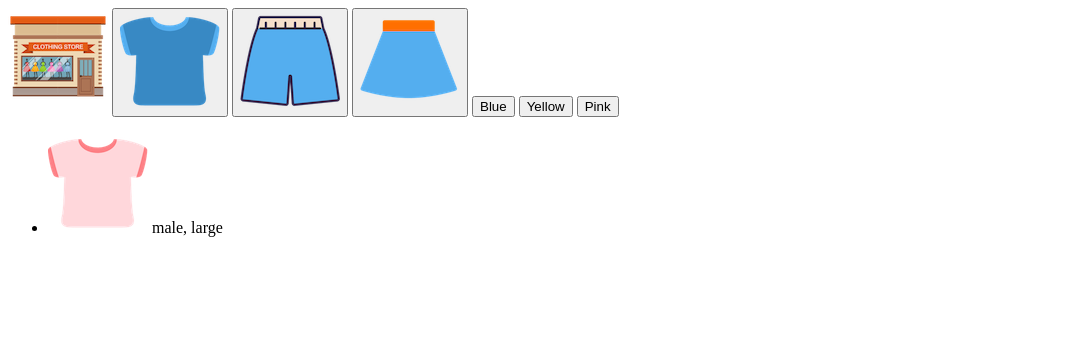
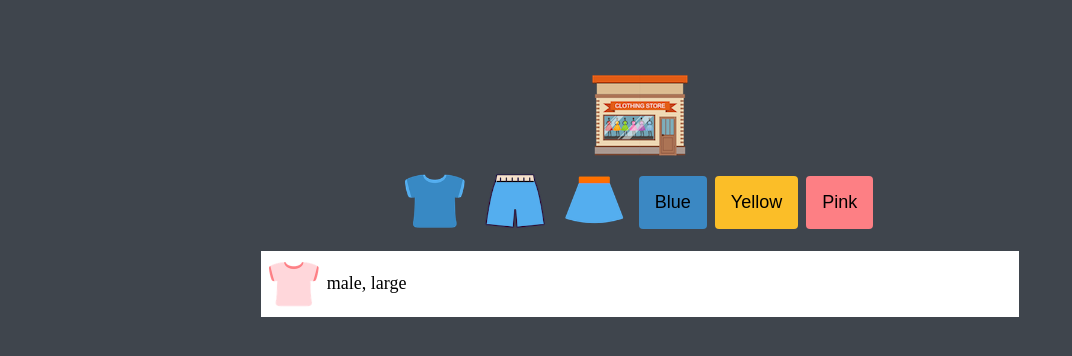
Before and after one commit to joungyoun/Mini-game, a plain HTML site: page index.html in a window 1280 px wide. Shown: the whole page, without its empty margins (0-1072 px from the left). Drawn offline with Linux system fonts and the light colour scheme.

Commit message:
data.json

```diff
--- a/index.html
+++ b/index.html
@@ -9,18 +9,26 @@
 </head>
 <body>
     <!-- logo -->
-    <img src="img/logo.png" alt="logo">
+    <img src="img/logo.png" alt="logo" class="logo">
     <!-- Button -->
-    <button class="btn"><img src="img/blue_t.png" alt="tshirt" class="imgBtn"></button>
-    <button class="btn"><img src="img/blue_p.png" alt="pants" class="imgBtn"></button>
-    <button class="btn"><img src="img/blue_s.png" alt="skirt" class="imgBtn"></button>
-    <button class="btn colorBtn blue">Blue</button>
-    <button class="btn colorBtn yellow">Yellow</button>
-    <button class="btn colorBtn pink">Pink</button>
+    <section class="buttons">
+        <button class="btn">
+            <img src="img/blue_t.png" alt="tshirt" class="imgBtn">
+        </button>
+        <button class="btn">
+            <img src="img/blue_p.png" alt="pants" class="imgBtn">
+        </button>
+        <button class="btn">
+            <img src="img/blue_s.png" alt="skirt" class="imgBtn">
+        </button>
+        <button class="btn colorBtn blue">Blue</button>
+        <button class="btn colorBtn yellow">Yellow</button>
+        <button class="btn colorBtn pink">Pink</button>
+    </section>
     <!-- items -->
     <ul class="items">
         <li class="item">
-            <img src="img/pink_t.png" alt="" class="item__thumnail">
+            <img src="img/pink_t.png" alt="" class="item__thumbnail">
             <span class="item__description">male, large</span>
         </li>
     </ul>
--- a/style.css
+++ b/style.css
@@ -0,0 +1,101 @@
+:root {
+  /* color */
+  --color-black: #3f454d;
+  --color-white: #ffffff;
+  --color-blue: #3b88c3;
+  --color-yellow: #fbbe28;
+  --color-pink: #fd7f84;
+  --color-light-grey: #dfdfdf;
+
+  /* size */
+  --base-space: 8px;
+  --size-button: 60px;
+  --size-border: 4px;
+  --size-thumbnail: 50px;
+  --font-size: 18px;
+
+  /* annimation */
+  --annimation-duration: 300ms;
+}
+
+body {
+  background-color: var(--color-black);
+  display: flex;
+  flex-direction: column;
+  justify-content: center;
+  align-items: center;
+  height: 100vh;
+}
+
+.logo {
+  cursor: pointer;
+  transition: transform var(--annimation-duration) ease;
+}
+
+.btn {
+  background-color: transparent;
+  border: none;
+  outline: none;
+  cursor: pointer;
+  transition: transform var(--annimation-duration) ease;
+  margin-right: var(--base-space);
+}
+
+.btn:hover,
+.logo:hover {
+  transform: scale(1.1);
+}
+
+.buttons {
+  display: flex;
+  align-items: center;
+}
+
+.imgBtn {
+  width: var(--size-button);
+  height: var(--size-button);
+}
+
+.colorBtn {
+  font-size: var(--font-size);
+  padding: calc(var(--base-space) * 2);
+  border-radius: var(--size-border);
+}
+
+.blue {
+  background-color: var(--color-blue);
+}
+
+.yellow {
+  background-color: var(--color-yellow);
+}
+
+.pink {
+  background-color: var(--color-pink);
+}
+
+.items {
+  width: 60%;
+  height: 60%;
+  list-style: none;
+  padding-left: 0;
+  overflow-y: scroll;
+}
+
+.item {
+  background-color: white;
+  display: flex;
+  align-items: center;
+  padding: var(--base-space);
+  margin-bottom: var(--base-space);
+}
+
+.item__thumbnail {
+  width: var(--size-thumbnail);
+  height: var(--size-thumbnail);
+}
+
+.item__description {
+  margin-left: var(--base-space);
+  font-size: var(--font-size);
+}
```
Also changed, not shown: data/data.json (added, +32 -0 lines), main.js (added).
